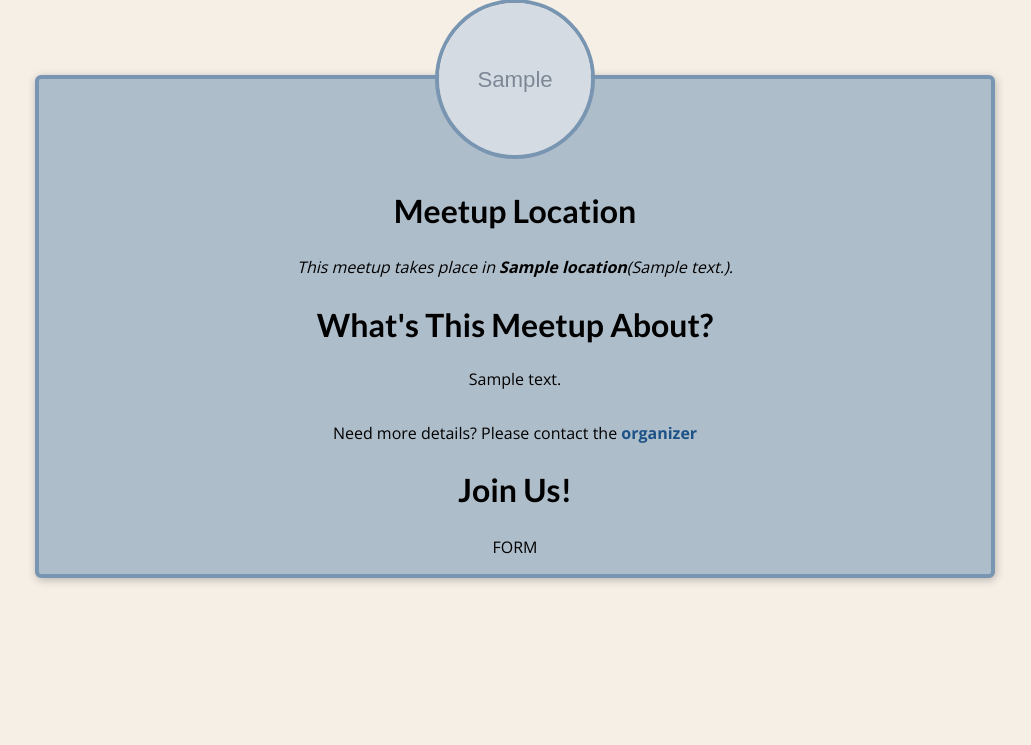
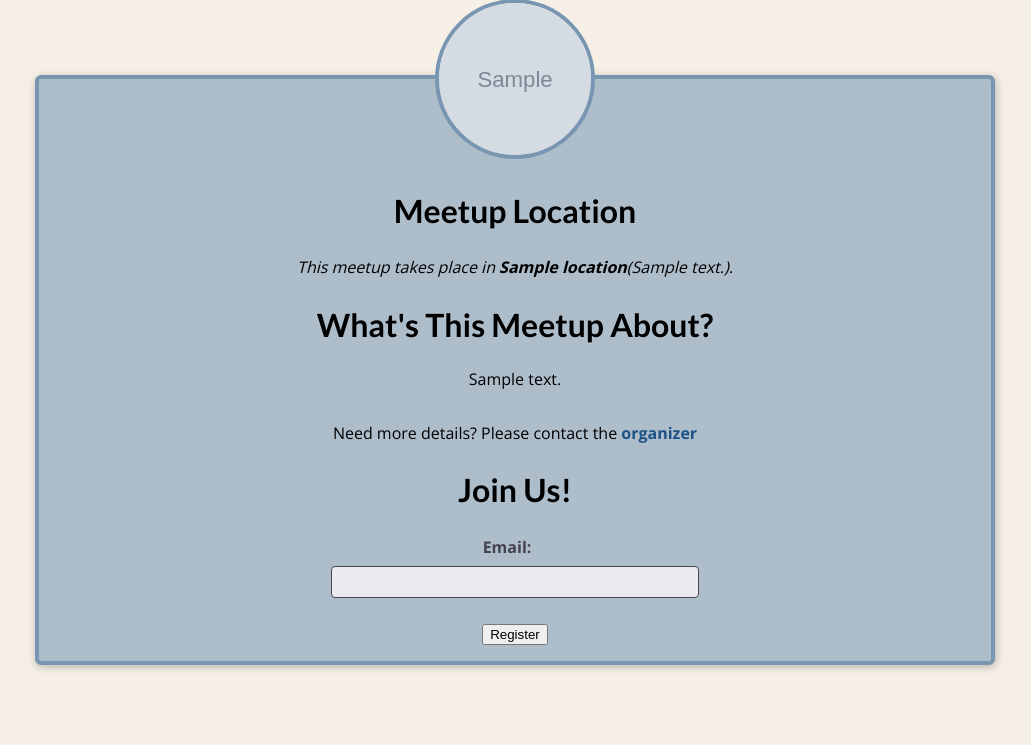
Before and after one commit to rotriff/django_meetups_site, a Django app: a page that uses meetups/templates/meetups/meetup-detail.html in a window 1280 px wide. Shown: the part 203-948 px from the top of the page, without its empty margins (125-1156 px from the left). Before the commit the page ends 787 px from the top, so only its background shows below. Run offline with Django 4.2, Linux system fonts and the light colour scheme; tables that the repository leaves empty hold one stand-in row (values such as "Sample post"); grey boxes marked "Sample" are stand-in pictures.

Commit message:
created a submission form and handling for it

```diff
--- /dev/null
+++ b/meetups/forms.py
@@ -0,0 +1,9 @@
+from dataclasses import fields
+from django import forms
+
+from meetups.models import Participant
+
+class RegistrationForm(forms.ModelForm):
+    class Meta:
+        model = Participant
+        fields = ['email']
--- a/meetups/static/meetups/styles/meetup-detail.css
+++ b/meetups/static/meetups/styles/meetup-detail.css
@@ -54,3 +54,35 @@ article {
     text-decoration: none;
     font-weight: bold;
   }
+
+  #registration ul {
+    list-style: none;
+    margin: 0;
+    padding: 0;
+  }
+
+  #registration label {
+    font-weight: bold;
+    color: #46424d;
+    margin-right: 1rem;
+    display: block;
+    margin-bottom: 0.5rem;
+  }
+
+  #registration input {
+    font: inherit;
+    width: 40%;
+    background-color: #ebeaee;
+    border: 1px solid #4b4753;
+    border-radius: 4px;
+    padding: 0.25rem;
+  }
+
+  #registration-actions {
+    margin-top: 1.5rem;
+  }
+
+  #registration .errorlist {
+    margin-bottom: 0.5rem;
+    color: #880824;
+  }
--- a/meetups/templates/meetups/meetup-detail.html
+++ b/meetups/templates/meetups/meetup-detail.html
@@ -29,7 +29,15 @@
     </section>
     <section id="registration">
         <h2>Join Us!</h2>
-        FORM
+        <form action="{% url 'meetup-detail' meetup.slug %}" method="POST">
+            {% csrf_token %}
+            <ul>
+                {{ form.as_ul }}
+            </ul>
+            <div id='registration-actions'>
+                <button>Register</button>
+            </div>
+        </form>
     </section>
 </article>
 {% else %}
--- a/meetups/views.py
+++ b/meetups/views.py
@@ -1,4 +1,6 @@
 from django.shortcuts import render
+
+from meetups.forms import RegistrationForm
 
 from .models import Meetup
 
@@ -13,10 +15,19 @@ def index(request):
 def meetup_details(request, meetup_slug):
     try:
         selected_meetup = Meetup.objects.get(slug=meetup_slug)
+        if request.method == 'GET':
+            registration_form = RegistrationForm()
+        else:
+            registration_form = RegistrationForm(request.POST)
+            if registration_form.is_valid():
+                participant = registration_form.save()
+                selected_meetup.participants.add(participant)
+
         return render(request, 'meetups/meetup-detail.html', {
-            'meetup_found': True,
-            'meetup': selected_meetup
-        })
+                'meetup_found': True,
+                'meetup': selected_meetup,
+                'form': registration_form
+            })
     except Exception as exception:
         return render(request, 'meetups/meetup-detail.html', {
             'meetup_found': False
```
